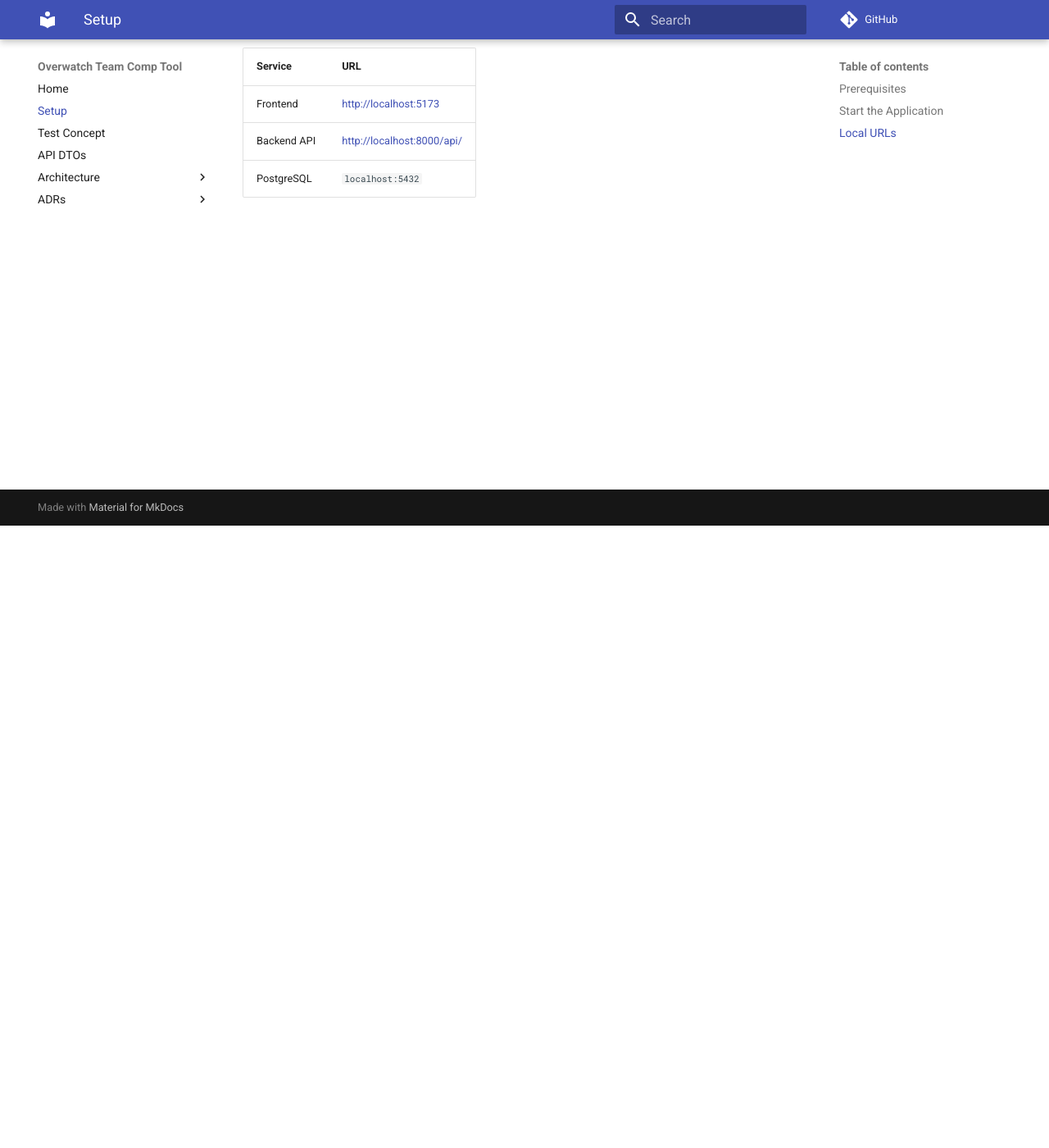
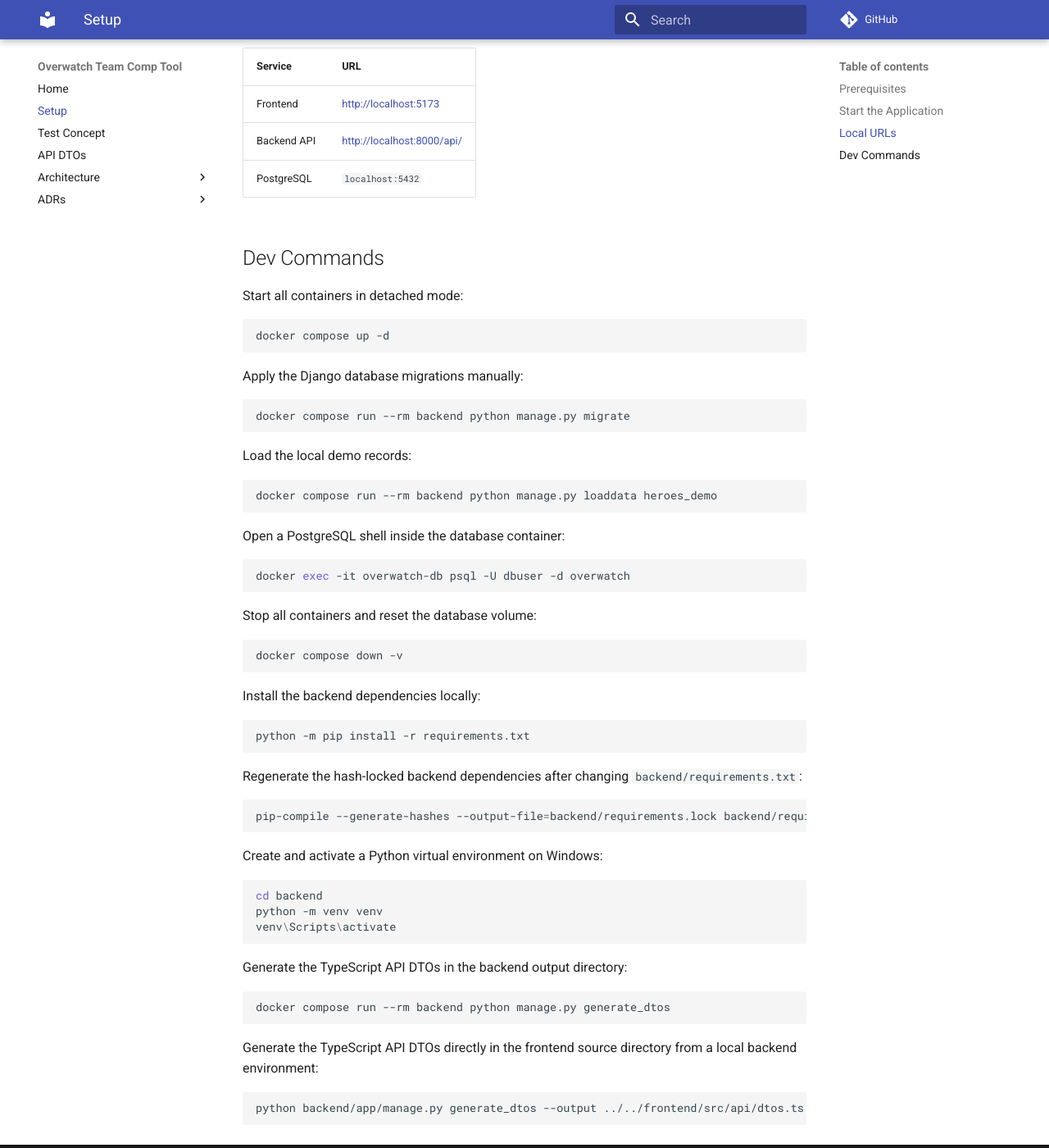
Before and after one commit to FabianReinelt-stud/OverwatchTeamUp, an MkDocs documentation site: the page built from docs/setup.md, in a window 1280 px wide and 1400 px high, scrolled down 759 px. Shown: the whole window at 82% size. Built offline with MkDocs 1.6.1 and Material for MkDocs 9.7.7, drawn with Linux system fonts in a browser that asks for light colours; comment, search, counter and statistics services are not loaded.

````diff
--- a/docs/setup.md
+++ b/docs/setup.md
@@ -31,3 +31,67 @@ Docker Compose starts PostgreSQL, the Django backend, and the React/Vite fronten
 | Frontend | <http://localhost:5173> |
 | Backend API | <http://localhost:8000/api/> |
 | PostgreSQL | `localhost:5432` |
+
+## Dev Commands
+
+Start all containers in detached mode:
+
+```bash
+docker compose up -d
+```
+
+Apply the Django database migrations manually:
+
+```bash
+docker compose run --rm backend python manage.py migrate
+```
+
+Load the local demo records:
+
+```bash
+docker compose run --rm backend python manage.py loaddata heroes_demo
+```
+
+Open a PostgreSQL shell inside the database container:
+
+```bash
+docker exec -it overwatch-db psql -U dbuser -d overwatch
+```
+
+Stop all containers and reset the database volume:
+
+```bash
+docker compose down -v
+```
+
+Install the backend dependencies locally:
+
+```bash
+python -m pip install -r requirements.txt
+```
+
+Regenerate the hash-locked backend dependencies after changing `backend/requirements.txt`:
+
+```bash
+pip-compile --generate-hashes --output-file=backend/requirements.lock backend/requirements.txt
+```
+
+Create and activate a Python virtual environment on Windows:
+
+```powershell
+cd backend
+python -m venv venv
+venv\Scripts\activate
+```
+
+Generate the TypeScript API DTOs in the backend output directory:
+
+```bash
+docker compose run --rm backend python manage.py generate_dtos
+```
+
+Generate the TypeScript API DTOs directly in the frontend source directory from a local backend environment:
+
+```bash
+python backend/app/manage.py generate_dtos --output ../../frontend/src/api/dtos.ts
+```
````
Also changed, not shown: README.md (+56 -71 lines), 1 other file.
